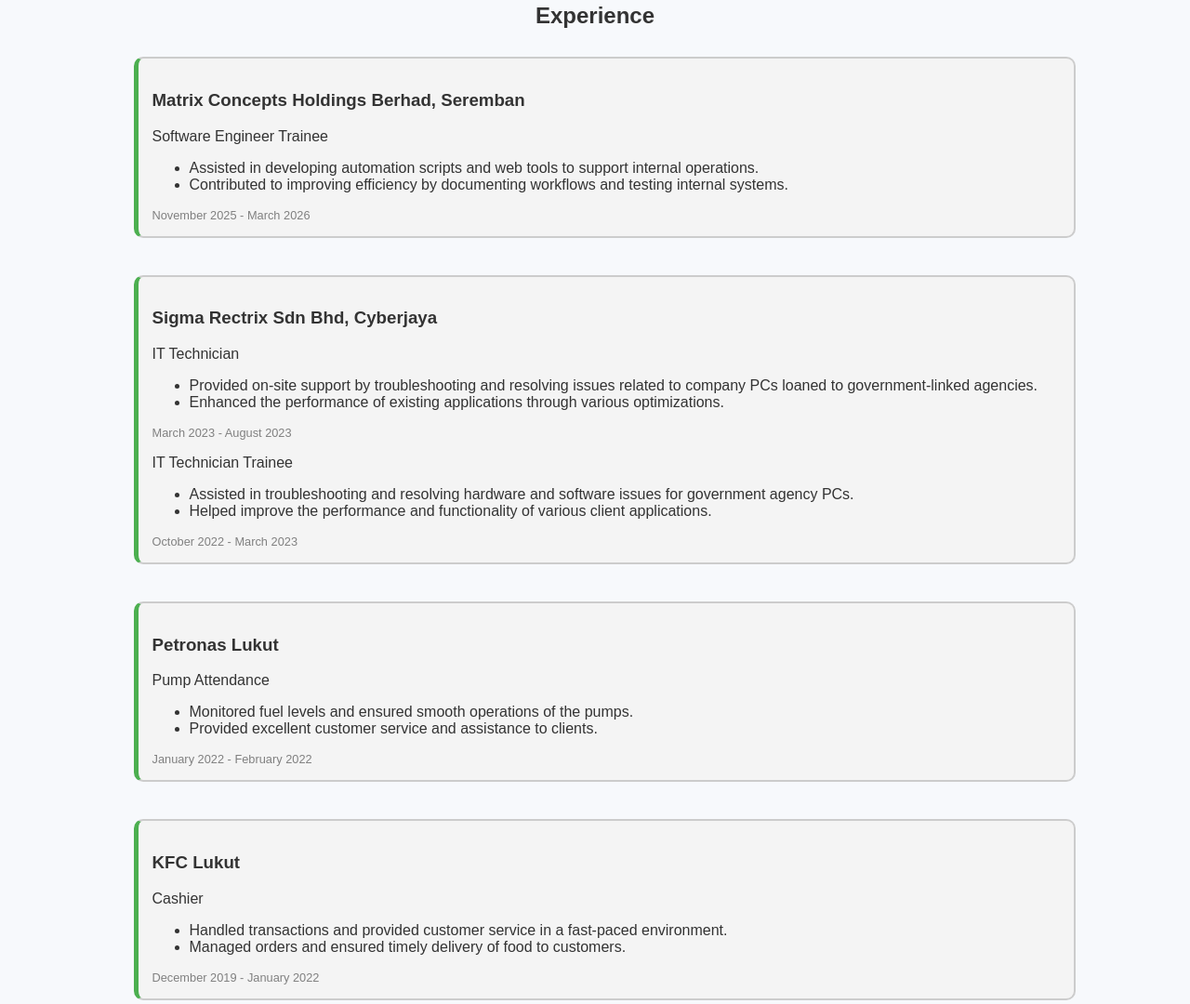
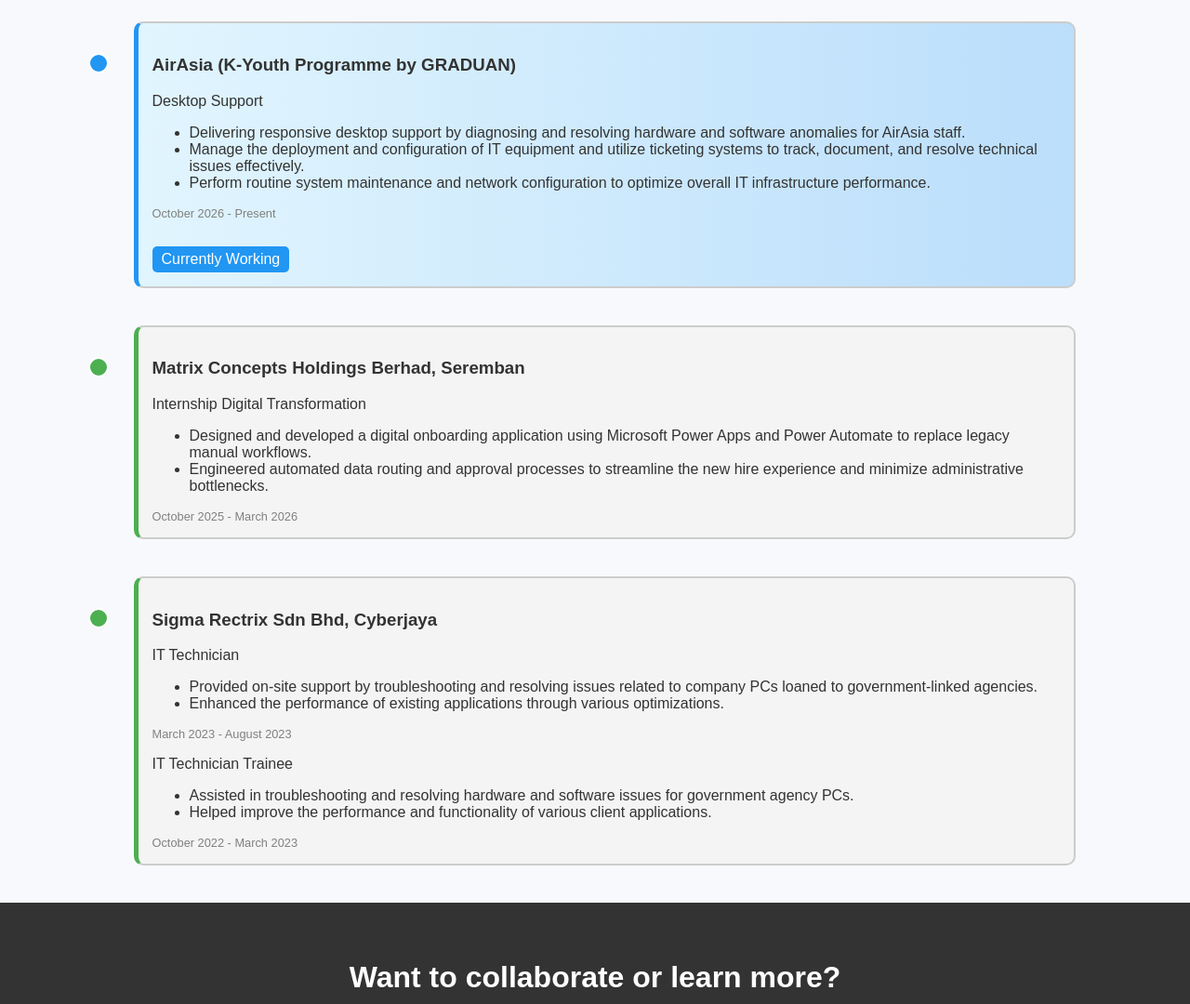
Before and after one commit to zulbiasa/zulbiasa.github.io, a plain HTML site: page education.html in a window 1280 px wide. Shown: the part 1560-2640 px from the top of the page at 93% size. Drawn offline with Linux system fonts and the light colour scheme.

Commit message:
update cv and education

```diff
--- a/education.html
+++ b/education.html
@@ -489,18 +489,17 @@
     <h2>My Education Journey</h2>
     <div class="timeline">
       <div class="timeline-line"></div>
-      <div class="timeline-item active hidden">
+      <div class="timeline-item completed hidden">
         <div class="dot"></div>
         <h3>Universiti Teknikal Malaysia Melaka (UTeM), Melaka</h3>
         <p>Bachelor's in Computer Science (Software Development) with Honours</p>
         <small>2023 - 2026</small>
-        <span class="current-status">Currently Studying</span>
       </div>
       <div class="timeline-item completed hidden">
         <div class="dot"></div>
         <h3>Politeknik Seberang Perai, Pulau Penang</h3>
         <p>Diploma Information Technology (Digital Technology)</p>
-        <small>2020 - 2022</small>
+        <small>2020 - 2023</small>
       </div>
       <div class="timeline-item completed hidden">
         <div class="dot"></div>
@@ -516,18 +515,39 @@
 <section class="section experience-section">
     <h2>Experience</h2>
     <div class="timeline">
+
+      <!-- New AirAsia Experience -->
+      <div class="timeline-item active hidden">
+        <div class="dot"></div>
+        <div class="timeline-content">
+          <h3>AirAsia (K-Youth Programme by GRADUAN)</h3>
+          <p>Desktop Support</p>
+          <ul>
+            <li>Delivering responsive desktop support by diagnosing and resolving hardware and software anomalies for AirAsia staff.</li>
+            <li>Manage the deployment and configuration of IT equipment and utilize ticketing systems to track, document, and resolve technical issues effectively.</li>
+            <li>Perform routine system maintenance and network configuration to optimize overall IT infrastructure performance.</li>
+          </ul>
+          <small>October 2026 - Present</small>
+          <br>
+          <span class="current-status">Currently Working</span>
+        </div>
+      </div>
+
       <div class="timeline-item hidden completed">
+        <div class="dot"></div>
         <div class="timeline-content">
           <h3>Matrix Concepts Holdings Berhad, Seremban</h3>
-          <p>Software Engineer Trainee</p>
+          <p>Internship Digital Transformation</p>
           <ul>
-            <li>Assisted in developing automation scripts and web tools to support internal operations.</li>
-            <li>Contributed to improving efficiency by documenting workflows and testing internal systems.</li>
+            <li>Designed and developed a digital onboarding application using Microsoft Power Apps and Power Automate to replace legacy manual workflows.</li>
+            <li>Engineered automated data routing and approval processes to streamline the new hire experience and minimize administrative bottlenecks.</li>
           </ul>
-          <small>November 2025 - March 2026</small>
+          <small>October 2025 - March 2026</small>
         </div>
       </div>
+
       <div class="timeline-item hidden completed">
+        <div class="dot"></div>
         <div class="timeline-content">
           <h3>Sigma Rectrix Sdn Bhd, Cyberjaya</h3>
           <p>IT Technician</p>
@@ -545,31 +565,8 @@
           <small>October 2022 - March 2023</small>
         </div>
       </div>
-      <div class="timeline-item hidden completed">
-        <div class="timeline-content">
-          <h3>Petronas Lukut</h3>
-          <p>Pump Attendance</p>
-          <ul>
-            <li>Monitored fuel levels and ensured smooth operations of the pumps.</li>
-            <li>Provided excellent customer service and assistance to clients.</li>
-          </ul>
-          <small>January 2022 - February 2022</small>
-        </div>
-      </div>
-      <div class="timeline-item hidden completed">
-        <div class="timeline-content">
-          <h3>KFC Lukut</h3>
-          <p>Cashier</p>
-          <ul>
-            <li>Handled transactions and provided customer service in a fast-paced environment.</li>
-            <li>Managed orders and ensured timely delivery of food to customers.</li>
-          </ul>
-          <small>December 2019 - January 2022</small>
-        </div>
-      </div>
     </div>
   </section>
-
 
   <!-- Call-to-Action -->
   <section class="cta-section">
```
Also changed, not shown: 1 other file.
